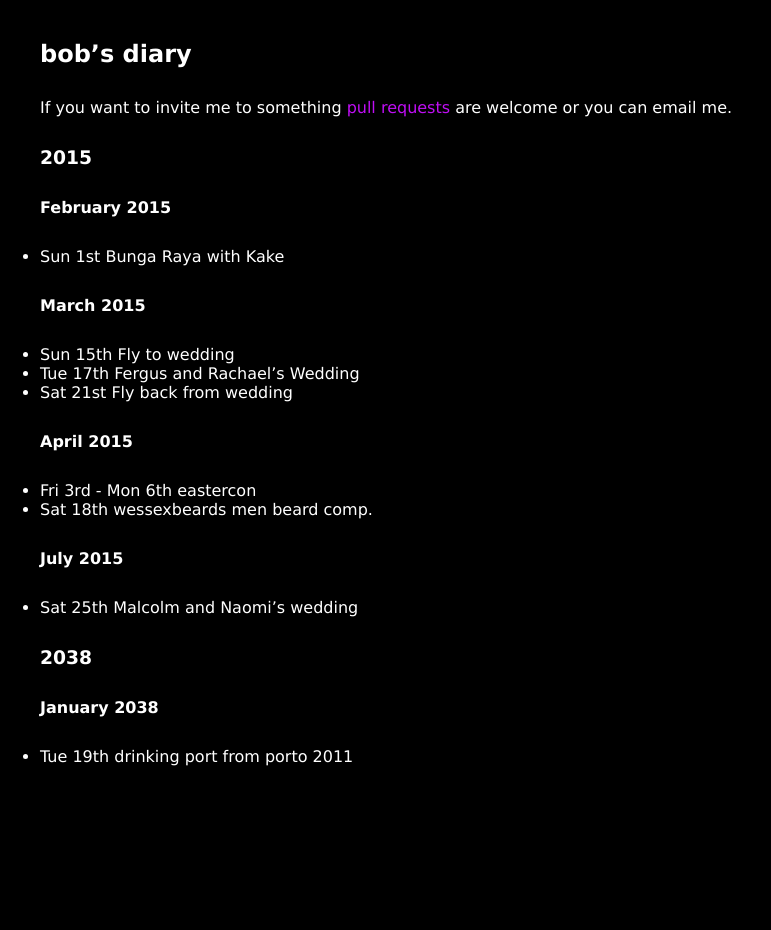
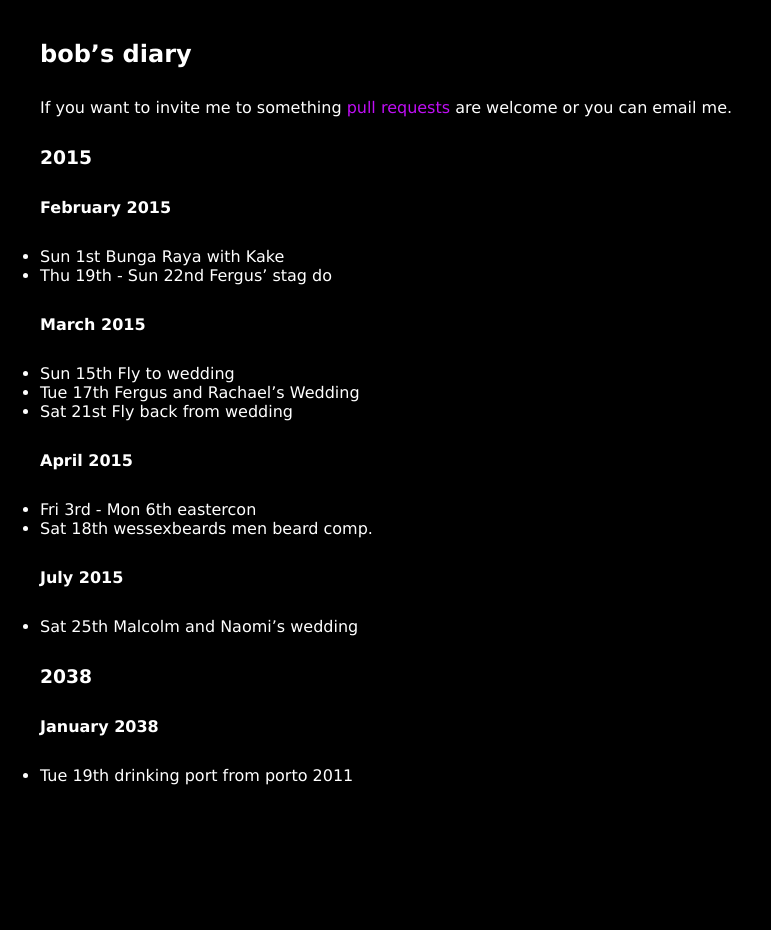
Before and after one commit to rjw1/randomness.org.uk, a Jekyll site: the page built from diary/index.md, in a window 1280 px wide. Shown: the whole page, without its empty margins (0-771 px from the left). Built offline with Jekyll 4.4.1, drawn with Linux system fonts in a browser that asks for light colours; Markdown is read by kramdown in place of the engine named in the settings.

Commit message:
fergs stag do.

```diff
--- a/diary/index.md
+++ b/diary/index.md
@@ -13,6 +13,7 @@ are welcome or you can email me.
 #### February 2015 ####
 
 * Sun 1st Bunga Raya with Kake
+* Thu 19th - Sun 22nd Fergus' stag do
 
 #### March 2015 ####
 
```
